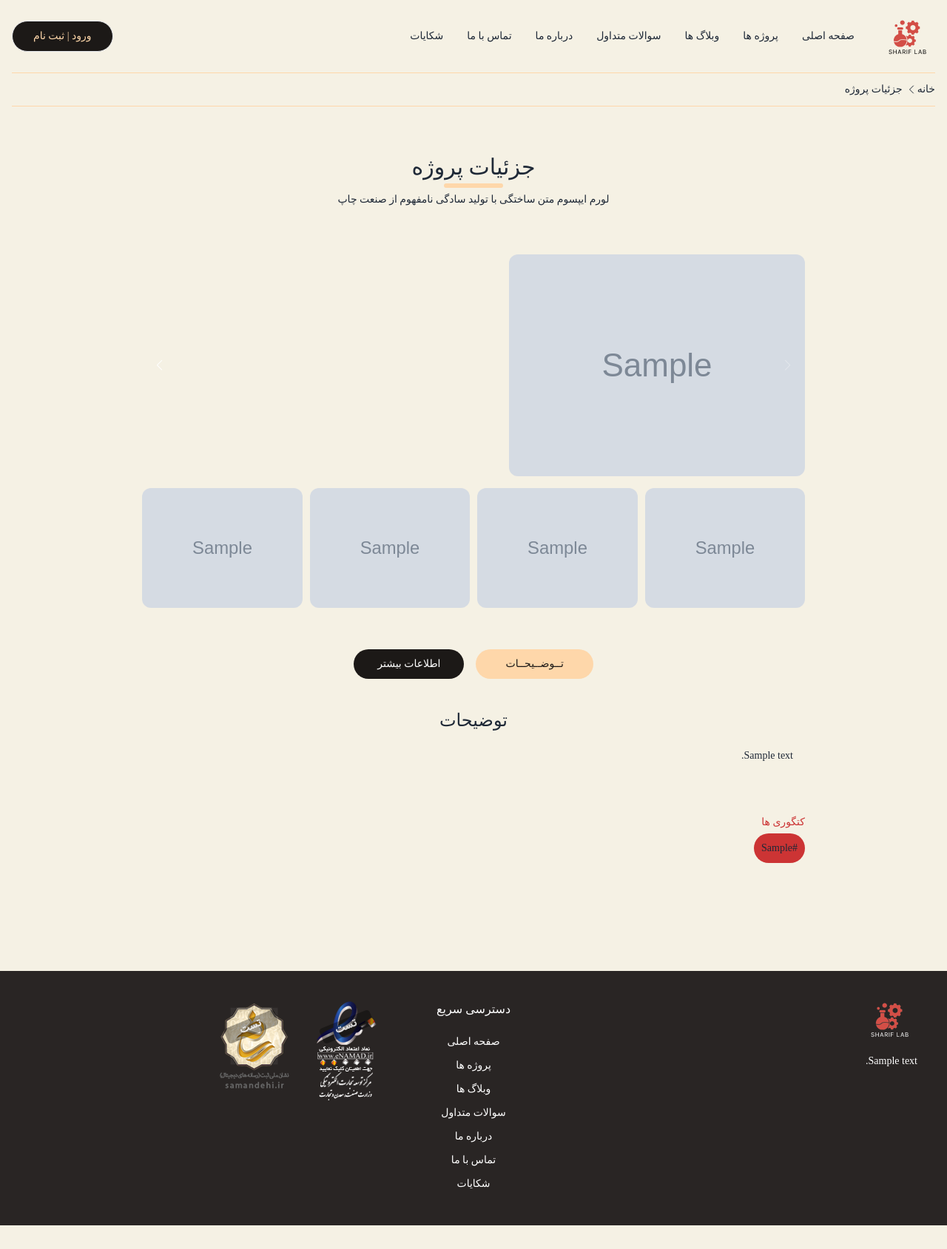
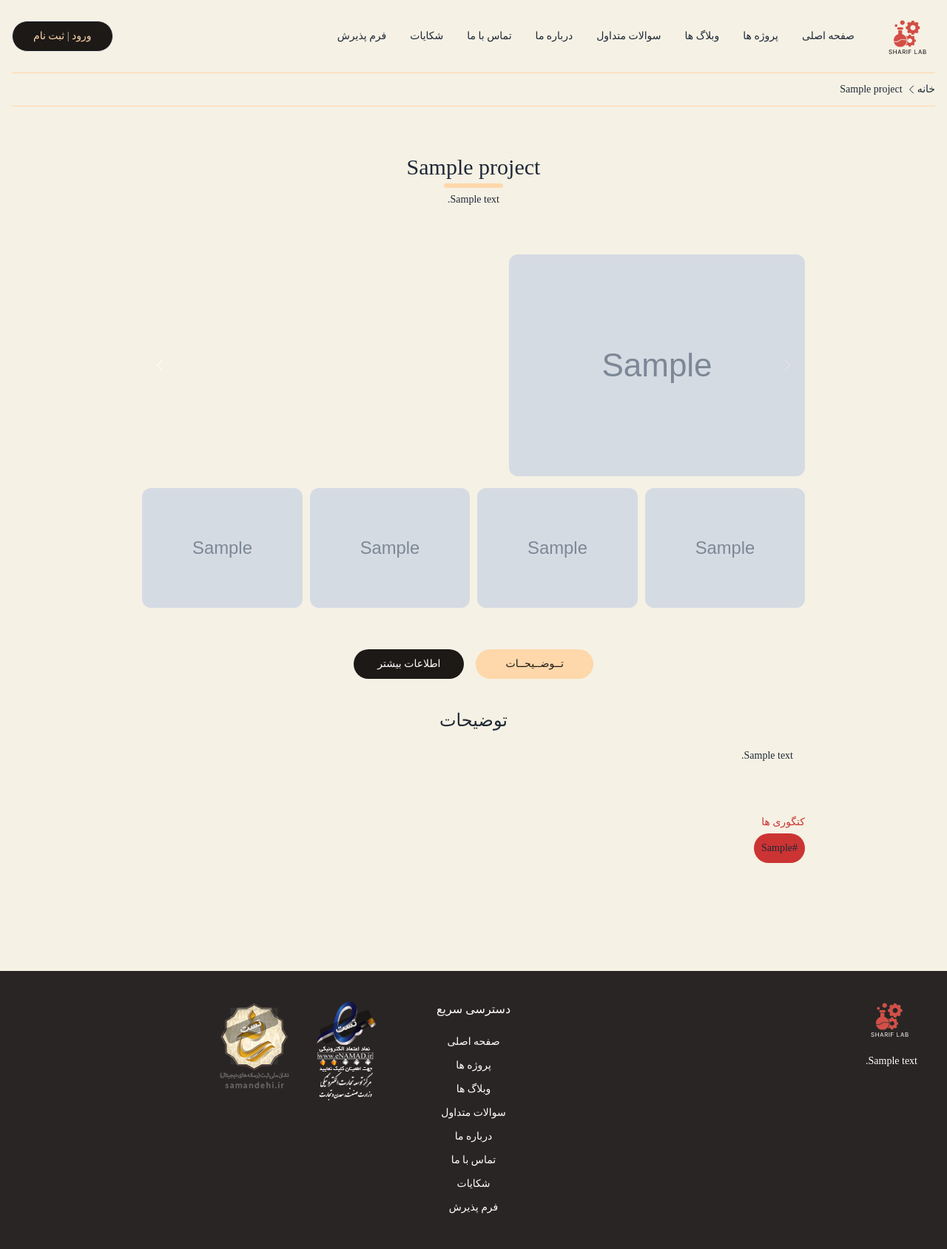
Before and after one commit to PouyaBaniadam2000/SharifLaboratory, a Django app: a page that uses templates/base.html in a window 1280 px wide. Shown: the whole page at 74% size. Before the commit the page ends 1657 px from the top, so only its background shows below. Run offline with Django 4.2, Linux system fonts and the light colour scheme; tables that the repository leaves empty hold one stand-in row (values such as "Sample post"); grey boxes marked "Sample" are stand-in pictures; some libraries are stand-ins or nearby versions.

Commit message:
A looooot of new changes!

```diff
--- a/SharifLaboratory/asgi.py
+++ b/SharifLaboratory/asgi.py
@@ -1,5 +1,5 @@
 """
-ASGI config for SharifLaboratory project.
+ASGI config for SharifLaboratory new.
 
 It exposes the ASGI callable as a module-level variable named ``application``.
 
--- a/SharifLaboratory/settings.py
+++ b/SharifLaboratory/settings.py
@@ -1,5 +1,5 @@
 """
-Django settings for SharifLaboratory project.
+Django settings for SharifLaboratory new.
 
 Generated by 'django-admin startproject' using Django 4.2.6.
 
@@ -12,7 +12,7 @@ https://docs.djangoproject.com/en/4.2/ref/settings/
 import os
 from pathlib import Path
 
-# Build paths inside the project like this: BASE_DIR / 'subdir'.
+# Build paths inside the new like this: BASE_DIR / 'subdir'.
 BASE_DIR = Path(__file__).resolve().parent.parent
 
 # Quick-start development settings - unsuitable for production
@@ -41,6 +41,7 @@ INSTALLED_APPS = [
     'project.apps.ProjectConfig',
     'account.apps.AccountConfig',
     'contactus.apps.ContactusConfig',
+    'admission.apps.AdmissionConfig',
 
     'widget_tweaks',
     'ckeditor',
--- a/SharifLaboratory/urls.py
+++ b/SharifLaboratory/urls.py
@@ -12,6 +12,7 @@ urlpatterns = [
     path('project/', include('project.urls')),
     path('account/', include('account.urls')),
     path('contact-us/', include('contactus.urls')),
+    path('admission/', include('admission.urls')),
 ]
 
 urlpatterns += i18n_patterns(path("admin/", admin.site.urls))
--- a/SharifLaboratory/wsgi.py
+++ b/SharifLaboratory/wsgi.py
@@ -1,5 +1,5 @@
 """
-WSGI config for SharifLaboratory project.
+WSGI config for SharifLaboratory new.
 
 It exposes the WSGI callable as a module-level variable named ``application``.
 
--- a/account/templates/account/change_password.html
+++ b/account/templates/account/change_password.html
@@ -8,7 +8,7 @@
     <meta name="viewport" content="width=device-width, initial-scale=1.0">
     <link rel="stylesheet" href="{% static 'node_modules/swiper/swiper-bundle.min.css' %}">
     <link rel="stylesheet" href="{% static 'public/build/style.css' %}">
-    <title>ثبت نام</title>
+    <title>تغییر رمز عبور</title>
 </head>
 <body class="font-YekanBakh-Regular text-sm bg-[#f5f1e4]">
 
--- a/account/templates/account/check_otp_code.html
+++ b/account/templates/account/check_otp_code.html
@@ -8,7 +8,7 @@
     <meta name="viewport" content="width=device-width, initial-scale=1.0">
     <link rel="stylesheet" href="{% static 'node_modules/swiper/swiper-bundle.min.css' %}">
     <link rel="stylesheet" href="{% static 'public/build/style.css' %}">
-    <title>ثبت نام</title>
+    <title>بررسی کد اُ تی پی</title>
 </head>
 <body class="font-YekanBakh-Regular text-sm bg-[#f5f1e4]">
 
--- a/account/validators.py
+++ b/account/validators.py
@@ -81,6 +81,11 @@ def validate_landline_phone(value):
         raise ValidationError("شماره تلفن نامعتبر است.")
 
 
+def validate_national_code(value):
+    if not str(value).isnumeric():
+        raise ValidationError("کد ملی فقط میتواند از ارقام تشکیل شده باشد.", code="digits only")
+
+
 def validate_email(value):
     email = value
     email_exists = True
--- a/contactus/views.py
+++ b/contactus/views.py
@@ -34,3 +34,6 @@ class ComplaintView(AuthenticatedUsersOnlyMixin, FormView):
         form.save()
         messages.success(self.request, "شکایت شما با موفقیت ارسال شد.")
         return super().form_valid(form)
+
+    def form_invalid(self, form):
+        return super().form_invalid(form)
--- a/project/templates/project/project_detail.html
+++ b/project/templates/project/project_detail.html
@@ -1,14 +1,16 @@
 {% extends 'base.html' %}
 {% load static %}
 
+{% block title %} جزئیات پروژه | {{ project.title }} {% endblock %}
+
+
 {% block content %}
-
     <section class="px-4 mb-24">
         <div class="container mx-auto max-w-screen-xl">
             <nav class="flex mb-5 border-y border-orange-200 py-3" aria-label="Breadcrumb">
                 <ol class="inline-flex items-center space-x-1 md:space-x-2">
                     <li class="inline-flex items-center">
-                        <a href="#" class="inline-flex items-center">
+                        <a href="{% url 'home:home' %}" class="inline-flex items-center">
                             خانه
                         </a>
                     </li>
@@ -19,16 +21,16 @@
                                 <path stroke-linecap="round" stroke-linejoin="round" d="M15.75 19.5L8.25 12l7.5-7.5"/>
                             </svg>
 
-                            <a href="#" class="mr-1 text-sm font-medium">جزئیات پروژه</a>
+                            <a href="" class="mr-1 text-sm font-medium">{{ project.title }}</a>
                         </div>
                     </li>
                 </ol>
             </nav>
             <div class="flex flex-col items-center justify-center relative my-16">
-                <h2 class="font-YekanBakh-ExtraBlack text-3xl">جزئیات پروژه</h2>
+                <h2 class="font-YekanBakh-ExtraBlack text-3xl">{{ project.title }}</h2>
 
                 <div class="bg-orange-200 w-20 h-1.5 rounded-full absolute top-10"></div>
-                <p class="mt-4">لورم ایپسوم متن ساختگی با تولید سادگی نامفهوم از صنعت چاپ</p>
+                <p class="mt-4">{{ project.project_preview }}</p>
             </div>
 
             <div class="max-w-4xl mx-auto">
@@ -49,9 +51,12 @@
                             <div class="swiper-slide">
                                 <img class="rounded-xl cursor-pointer" src="{{ project.image_4.url }}"/>
                             </div>
+
+                            {% if project.image_5 %}
                                 <div class="swiper-slide">
                                     <img class="rounded-xl cursor-pointer" src="{{ project.image_5.url }}"/>
                                 </div>
+                            {% endif %}
 
                             {% if project.image_6 %}
                                 <div class="swiper-slide">
@@ -68,18 +73,6 @@
                             {% if project.image_8 %}
                                 <div class="swiper-slide">
                                     <img class="rounded-xl cursor-pointer" src="{{ project.image_8.url }}"/>
-                                </div>
-                            {% endif %}
-
-                            {% if project.image_9 %}
-                                <div class="swiper-slide">
-                                    <img class="rounded-xl cursor-pointer" src="{{ project.image_9.url }}"/>
-                                </div>
-                            {% endif %}
-
-                            {% if project.image_10 %}
-                                <div class="swiper-slide">
-                                    <img class="rounded-xl cursor-pointer" src="{{ project.image_10.url }}"/>
                                 </div>
                             {% endif %}
 
@@ -101,9 +94,12 @@
                             <div class="swiper-slide">
                                 <img class="rounded-xl cursor-pointer" src="{{ project.image_4.url }}"/>
                             </div>
+
+                            {% if project.image_5 %}
                                 <div class="swiper-slide">
                                     <img class="rounded-xl cursor-pointer" src="{{ project.image_5.url }}"/>
                                 </div>
+                            {% endif %}
 
                             {% if project.image_6 %}
                                 <div class="swiper-slide">
@@ -122,19 +118,6 @@
                                     <img class="rounded-xl cursor-pointer" src="{{ project.image_8.url }}"/>
                                 </div>
                             {% endif %}
-
-                            {% if project.image_9 %}
-                                <div class="swiper-slide">
-                                    <img class="rounded-xl cursor-pointer" src="{{ project.image_9.url }}"/>
-                                </div>
-                            {% endif %}
-
-                            {% if project.image_10 %}
-                                <div class="swiper-slide">
-                                    <img class="rounded-xl cursor-pointer" src="{{ project.image_10.url }}"/>
-                                </div>
-                            {% endif %}
-
 
                         </div>
                     </div>
@@ -176,9 +159,11 @@
                                         <path stroke-linecap="round" stroke-linejoin="round"
                                               d="M9 6.75V15m6-6v8.25m.503 3.498l4.875-2.437c.381-.19.622-.58.622-1.006V4.82c0-.836-.88-1.38-1.628-1.006l-3.869 1.934c-.317.159-.69.159-1.006 0L9.503 3.252a1.125 1.125 0 00-1.006 0L3.622 5.689C3.24 5.88 3 6.27 3 6.695V19.18c0 .836.88 1.38 1.628 1.006l3.869-1.934c.317-.159.69-.159 1.006 0l4.994 2.497c.317.158.69.158 1.006 0z"/>
                                     </svg>
+
                                 </div>
                                 <div class="mr-2">محل پروژه: {{ project.location }}</div>
                             </div>
+
                             <div class="bg-orange-200 rounded-lg flex items-center">
                                 <div class="bg-stone-900 text-white rounded-lg p-2">
                                     <svg xmlns="http://www.w3.org/2000/svg" fill="none" viewBox="0 0 24 24"
@@ -186,6 +171,7 @@
                                         <path stroke-linecap="round" stroke-linejoin="round"
                                               d="M2.25 18.75a60.07 60.07 0 0115.797 2.101c.727.198 1.453-.342 1.453-1.096V18.75M3.75 4.5v.75A.75.75 0 013 6h-.75m0 0v-.375c0-.621.504-1.125 1.125-1.125H20.25M2.25 6v9m18-10.5v.75c0 .414.336.75.75.75h.75m-1.5-1.5h.375c.621 0 1.125.504 1.125 1.125v9.75c0 .621-.504 1.125-1.125 1.125h-.375m1.5-1.5H21a.75.75 0 00-.75.75v.75m0 0H3.75m0 0h-.375a1.125 1.125 0 01-1.125-1.125V15m1.5 1.5v-.75A.75.75 0 003 15h-.75M15 10.5a3 3 0 11-6 0 3 3 0 016 0zm3 0h.008v.008H18V10.5zm-12 0h.008v.008H6V10.5z"/>
                                     </svg>
+
                                 </div>
                                 <div class="mr-2">ارزش مالی: {{ project.financial_value }}</div>
                             </div>
@@ -196,13 +182,13 @@
                                         <path stroke-linecap="round" stroke-linejoin="round"
                                               d="M6.75 3v2.25M17.25 3v2.25M3 18.75V7.5a2.25 2.25 0 012.25-2.25h13.5A2.25 2.25 0 0121 7.5v11.25m-18 0A2.25 2.25 0 005.25 21h13.5A2.25 2.25 0 0021 18.75m-18 0v-7.5A2.25 2.25 0 015.25 9h13.5A2.25 2.25 0 0121 11.25v7.5"/>
                                     </svg>
+
                                 </div>
                                 <div class="mr-2">{{ project.date }}</div>
                             </div>
                         </div>
                     </div>
                 </div>
-
                 <p style="color: #CC3434; margin-bottom: 5px">کتگوری ها</p>
 
                 {% for category in project.categories.all %}
@@ -218,28 +204,26 @@
                         {% if next_project %}
                             <div class="mr-2">
                                 <a href="{% url 'project:project_detail' next_project.slug %}"><span
-                                        class="font-IRANSansWeb_Bold bg-orange-200 rounded-full px-4 py-1">< پروژه بعدی</span></a>
-                                <p class="mt-2">با مطالعه پروژه بعدی یعنی <a style="color: #CC3434"
+                                        class="font-IRANSansWeb_Bold bg-orange-200 rounded-full px-4 py-1">< مقاله بعدی</span></a>
+                                <p class="mt-2">با مطالعه مقاله بعدی یعنی <a style="color: #CC3434"
                                                                              href="{% url 'project:project_detail' next_project.slug %}"><span>{{ next_project.title }}، </span></a>به
-                                    ما را بهتر بشناسید.</p>
+                                    دانش خود بیفزایید.</p>
                             </div>
                         {% endif %}
 
                         {% if previous_project %}
                             <div class="mr-2">
                                 <a href="{% url 'project:project_detail' previous_project.slug %}"><span
-                                        class="font-IRANSansWeb_Bold bg-orange-200 rounded-full px-4 py-1">پروژه قبلی ></span></a>
-                                <p class="mt-2">با مطالعه پروژه قبلی یعنی <a style="color: #CC3434"
+                                        class="font-IRANSansWeb_Bold bg-orange-200 rounded-full px-4 py-1">مقاله قبلی ></span></a>
+                                <p class="mt-2">با مشاهده پروژه قبلی یعنی <a style="color: #CC3434"
                                                                              href="{% url 'project:project_detail' previous_project.slug %}"><span>{{ previous_project.title }}، </span></a>یک
-                                    مروری نسبت به پروژه های انجام شده توسط شرکت ما بیندازید.</p>
+                                    مروری نسبت به فعالیت های انجام شده توسط تیم ما داشته باشید.</p>
                             </div>
                         {% endif %}
                     </div>
 
                 </div>
-
             </div>
         </div>
     </section>
-
 {% endblock %}
--- a/project/templates/project/project_list.html
+++ b/project/templates/project/project_list.html
@@ -34,7 +34,7 @@
 
                 <div class="absolute -top-6">
                     {% if request.GET.category %}
-                        <span class="font-YekanBakh-ExtraBlack text-6xl text-opacity-10 text-stone-900">categories</span>
+                        <span class="font-YekanBakh-ExtraBlack text-6xl text-opacity-10 text-stone-900">project categories</span>
                     {% else %}
                         <span class="font-YekanBakh-ExtraBlack text-6xl text-opacity-10 text-stone-900">projects</span>
                     {% endif %}
--- a/templates/base.html
+++ b/templates/base.html
@@ -57,6 +57,9 @@
                             <li><a class="hover:border-b hover:border-orange-200 pb-1 duration-300"
                                    href="{% url 'weblog:all_weblogs' %}">وبلاگ</a>
                             </li>
+{#                            <li><a class="hover:border-b hover:border-orange-200 pb-1 duration-300"#}
+{#                                   href="{% url 'new:all_news' %}">خبر</a>#}
+{#                            </li>#}
                             <li><a class="hover:border-b hover:border-orange-200 pb-1 duration-300"
                                    href="{% url 'about:faq' %}">سوالات
                                 متداول</a></li>
@@ -65,7 +68,7 @@
                             <li><a class="hover:border-b hover:border-orange-200 pb-1 duration-300"
                                    href="{% url 'contact_us:contact_us' %}">تماس با ما</a></li>
                             <li><a class="hover:border-b hover:border-orange-200 pb-1 duration-300"
-                                   href="{% url 'contact_us:complaint' %}">شکایات</a></li>
+                                   href="{% url 'admission:form' %}">فرم پذیرش</a></li>
                         </ul>
                     </div>
                 </div>
@@ -83,6 +86,8 @@
                         </li>
                         <li><a class="hover:border-b hover:border-orange-200 pb-1 duration-300"
                                href="{% url 'weblog:all_weblogs' %}">وبلاگ ها</a></li>
+{#                        <li><a class="hover:border-b hover:border-orange-200 pb-1 duration-300"#}
+{#                               href="{% url 'new:all_news' %}">اخبار</a></li>#}
                         <li><a class="hover:border-b hover:border-orange-200 pb-1 duration-300"
                                href="{% url 'about:faq' %}">سوالات
                             متداول</a></li>
@@ -94,6 +99,8 @@
                             با ما</a></li>
                         <li><a class="hover:border-b hover:border-orange-200 pb-1 duration-300"
                                href="{% url 'contact_us:complaint' %}">شکایات</a></li>
+                        <li><a class="hover:border-b hover:border-orange-200 pb-1 duration-300"
+                               href="{% url 'admission:form' %}">فرم پذیرش</a></li>
                     </ul>
                 </div>
             </div>
@@ -142,10 +149,12 @@
                     <li><a href="{% url 'home:home' %}">صفحه اصلی</a></li>
                     <li><a href="{% url 'project:all_projects' %}">پروژه ها</a></li>
                     <li><a href="{% url 'weblog:all_weblogs' %}">وبلاگ ها</a></li>
+{#                    <li><a href="{% url 'new:all_news' %}">اخبار</a></li>#}
                     <li><a href="{% url 'about:faq' %}">سوالات متداول</a></li>
                     <li><a href="{% url 'about:about_us' %}">درباره ما</a></li>
                     <li><a href="{% url 'contact_us:contact_us' %}">تماس با ما</a></li>
                     <li><a href="{% url 'contact_us:complaint' %}">شکایات</a></li>
+                    <li><a href="{% url 'admission:form' %}">فرم پذیرش</a></li>
                 </ul>
             </div>
             <div class="col-span-12 md:col-span-4 lg:col-span-3">
--- a/weblog/models.py
+++ b/weblog/models.py
@@ -16,8 +16,7 @@ class Weblog(models.Model):
     created_at = models.DateTimeField(auto_now_add=True, verbose_name="ایجاد شده در تاریخ")
     actual_jalali_date = models.CharField(max_length=100, blank=True, null=True, verbose_name="تاریخ جلالی",
                                           help_text="ضروری")
-    slug = models.SlugField(unique=True, allow_unicode=True, blank=True, null=True, verbose_name="اسلاگ (متن داخل URL)",
-                            editable=False)
+    slug = models.SlugField(unique=True, allow_unicode=True, blank=True, null=True, verbose_name="اسلاگ (متن داخل URL)")
 
     def __str__(self):
         return self.title
--- a/weblog/templates/weblog/weblog_list.html
+++ b/weblog/templates/weblog/weblog_list.html
@@ -35,7 +35,7 @@
 
                 <div class="absolute -top-6">
                     {% if request.GET.category %}
-                        <span class="font-YekanBakh-ExtraBlack text-6xl text-opacity-10 text-stone-900">categories</span>
+                        <span class="font-YekanBakh-ExtraBlack text-6xl text-opacity-10 text-stone-900">weblog categories</span>
                     {% else %}
                         <span class="font-YekanBakh-ExtraBlack text-6xl text-opacity-10 text-stone-900">weblogs</span>
                     {% endif %}
```
Also changed, not shown: account/templates/account/forget_password.html (+3 -10 lines), home/templates/home/index.html (+6 -6 lines), project/models.py (+9 -10 lines), assets/assets/images/logo.png, assets/public/build/style.css, contactus/migrations/0002_complaint.py (deleted), db.sqlite3 (deleted). Lines whose indentation alone changed are shown as unchanged.
